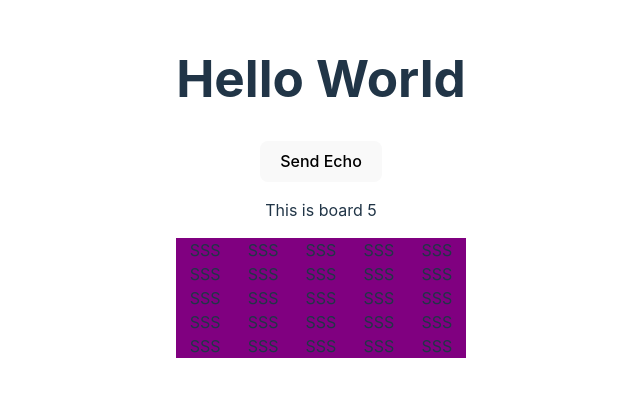
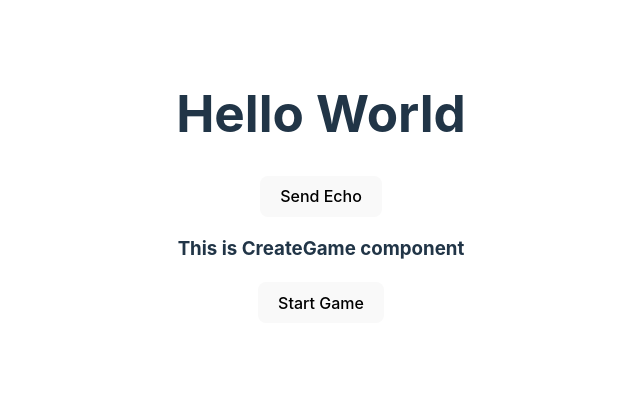
Before and after one commit to vitek-borovsky/moregoat, a React (Vite) app in the folder frontend/: page / in a window 1280 px wide. Shown: the part 213-610 px from the top of the page, without its empty margins (319-959 px from the left). Built offline with nearby package versions, Linux system fonts and the light colour scheme; no server answers.

Commit message:
CreateGame - Board component switching

```diff
--- a/frontend/src/App.tsx
+++ b/frontend/src/App.tsx
@@ -1,17 +1,26 @@
-import { useEffect } from 'react';
+import { useState, useEffect, useRef } from 'react';
 import WebSocketService from './WebSocketService.tsx'
 import Board from './components/Board/Board'
+import CreateGame from './components/CreateGame/CreateGame'
 import './App.css'
 
 function App() {
-  const wss = new WebSocketService()
+    const wss = useRef(null);
+    const [gameStarted, setGameStarted] = useState(false);
+    useEffect(() => {
+        wss.current = new WebSocketService()
+    }, [])
+
     return (
       <>
         <div>
           <h1>Hello World</h1>
           <button onClick={wss.sendEcho}>Send Echo</button>
         </div>
-        <Board boardSize={5} />
+
+        { gameStarted || <CreateGame /> }
+        { gameStarted && <Board boardSize={5} /> }
+        <button onClick={() => setGameStarted(true)}>Start Game</button>
       </>
     );
 }
--- /dev/null
+++ b/frontend/src/components/CreateGame/CreateGame.tsx
@@ -0,0 +1,11 @@
+
+interface CreateGameProps {
+}
+
+const CreateGame: React.FC<BoardProps> = ({ }) => {
+    return (
+        <h3>This is CreateGame component</h3>
+    );
+}
+
+export default CreateGame
--- /dev/null
+++ b/frontend/src/components/CreateGame/index.ts
@@ -0,0 +1,2 @@
+export { default } from "./Board";
+export * from "./Board";
```
Lines whose indentation alone changed are shown as unchanged.
